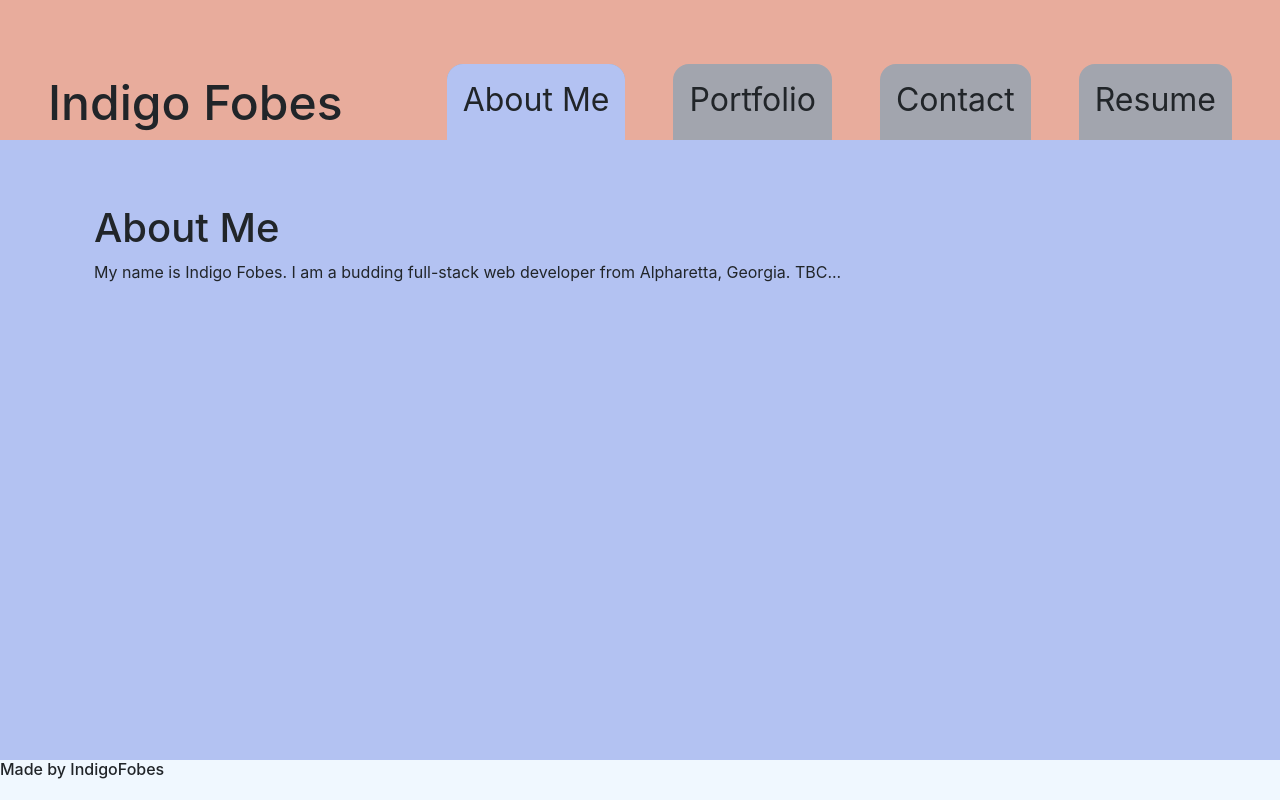
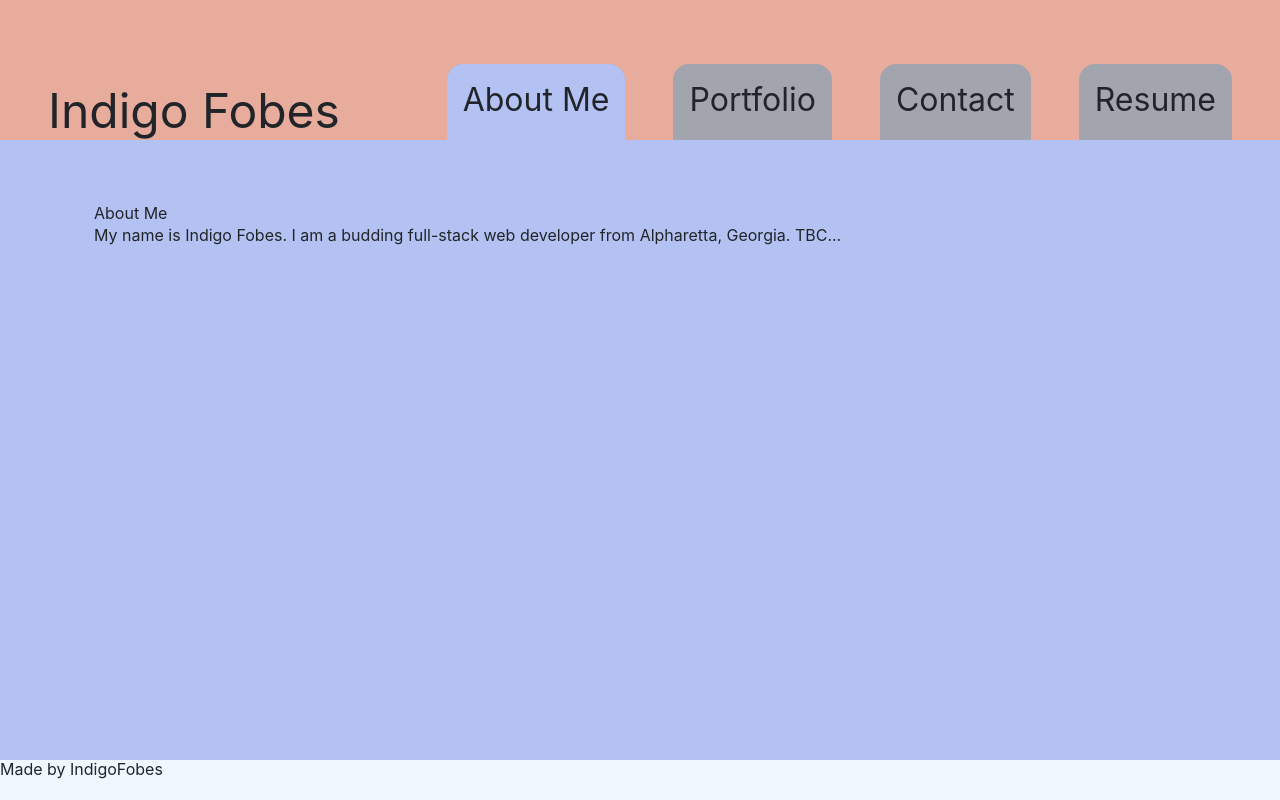
Before and after one commit to IndigoFobes/indigo-react-portfolio, a React (Create React App) app: page / in a window 1280 px wide. Built offline with nearby package versions, Linux system fonts and the light colour scheme.

Commit message:
Added tailwind, going to switch it all over.

```diff
--- a/package.json
+++ b/package.json
@@ -41,6 +41,7 @@
     ]
   },
   "devDependencies": {
-    "gh-pages": "^4.0.0"
+    "gh-pages": "^4.0.0",
+    "tailwindcss": "^3.2.4"
   }
 }
--- a/src/index.css
+++ b/src/index.css
@@ -1,3 +1,7 @@
+@tailwind base;
+@tailwind components;
+@tailwind utilities;
+
 body {
   margin: 0;
   font-family: -apple-system, BlinkMacSystemFont, 'Segoe UI', 'Roboto', 'Oxygen',
--- /dev/null
+++ b/tailwind.config.js
@@ -0,0 +1,8 @@
+/** @type {import('tailwindcss').Config} */
+module.exports = {
+  content: [],
+  theme: {
+    extend: {},
+  },
+  plugins: [],
+}
```
Also changed, not shown: 1 other file (tests, documents, lock files or other folders).
